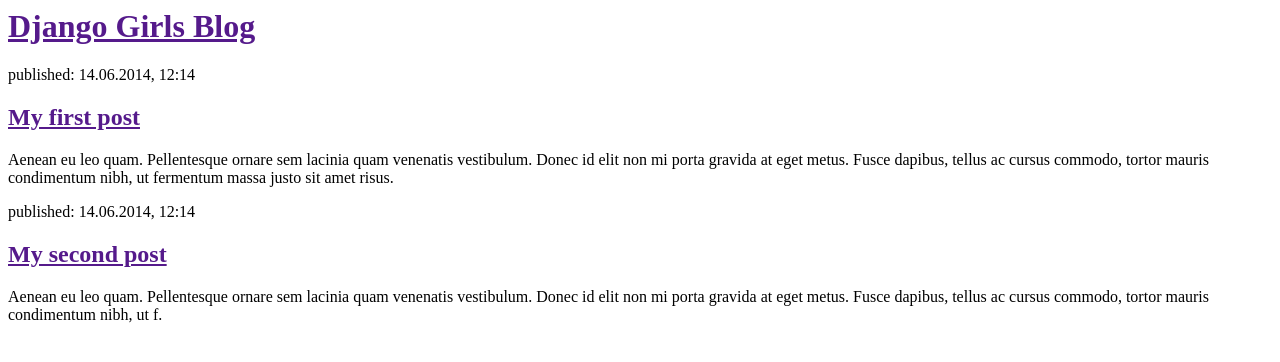
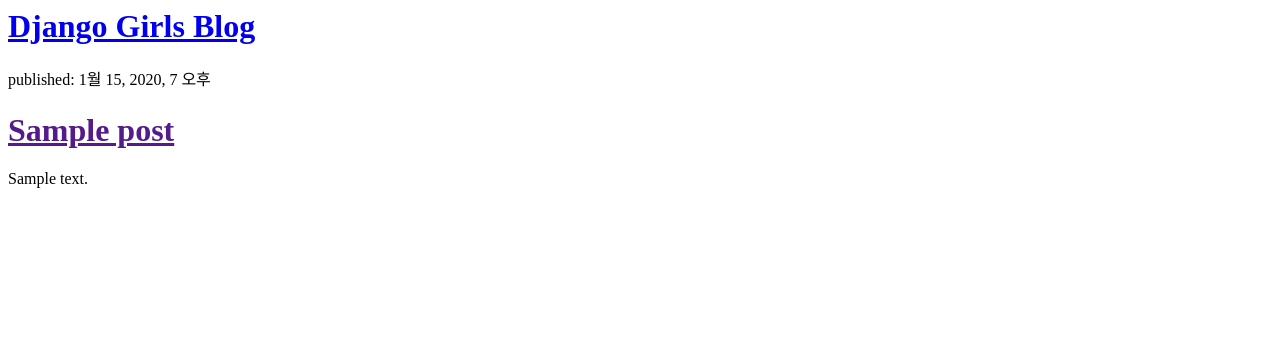
Before and after one commit to gbjeong96/my-first-blog, a Django app: page / in a window 1280 px wide. Shown: the top 362 px of the page. Run offline with Django 3.2, Linux system fonts and the light colour scheme; tables that the repository leaves empty hold one stand-in row (values such as "Sample post").

Commit message:
Modified templates to display posts from database.

```diff
--- a/blog/templates/blog/post_list.html
+++ b/blog/templates/blog/post_list.html
@@ -4,19 +4,15 @@
     </head>
     <body>
         <div>
-            <h1><a href="">Django Girls Blog</a></h1>
+            <h1><a href='/'>Django Girls Blog</a></h1>
         </div>
 
-        <div>
-            <p>published: 14.06.2014, 12:14</p>
-            <h2><a href="">My first post</a></h2>
-            <p>Aenean eu leo quam. Pellentesque ornare sem lacinia quam venenatis vestibulum. Donec id elit non mi porta gravida at eget metus. Fusce dapibus, tellus ac cursus commodo, tortor mauris condimentum nibh, ut fermentum massa justo sit amet risus.</p>
-        </div>
-
-        <div>
-            <p>published: 14.06.2014, 12:14</p>
-            <h2><a href="">My second post</a></h2>
-            <p>Aenean eu leo quam. Pellentesque ornare sem lacinia quam venenatis vestibulum. Donec id elit non mi porta gravida at eget metus. Fusce dapibus, tellus ac cursus commodo, tortor mauris condimentum nibh, ut f.</p>
-        </div>
+        {%for post in posts%}
+            <div>
+                <p>published: {{ post.published_date }}</p>
+                <h1><a href="">{{ post.title }}</a></h1>
+                <p>{{ post.text|linebreaksbr}}</p> <!--linebreaksbr은 글 텍스트에서 행이 바귀면 문단으로 변환하도록 하라는 의미이다. (파이프 문자)-->
+            </div>
+        {% endfor %}
     </body>
 </html>
--- a/blog/views.py
+++ b/blog/views.py
@@ -1,6 +1,9 @@
 from django.shortcuts import render
+from django.utils import timezone
+from .models import Post
 
 def post_list(request):
-    return render(request, 'blog/post_list.html',{})
+    posts = Post.objects.filter(published_date__lte = timezone.now()).order_by('published_date') #posts는 querry set의 이름이다.
+    return render(request, 'blog/post_list.html',{'posts': posts}) #request는 사용자가 요청한 모든것을 의미한다.
 
 #post_list 함수는 request(요청)을 받아서 render함수를 호출한다. render함수는 blog/post_list.html 템플릿을 보여준다.
```
